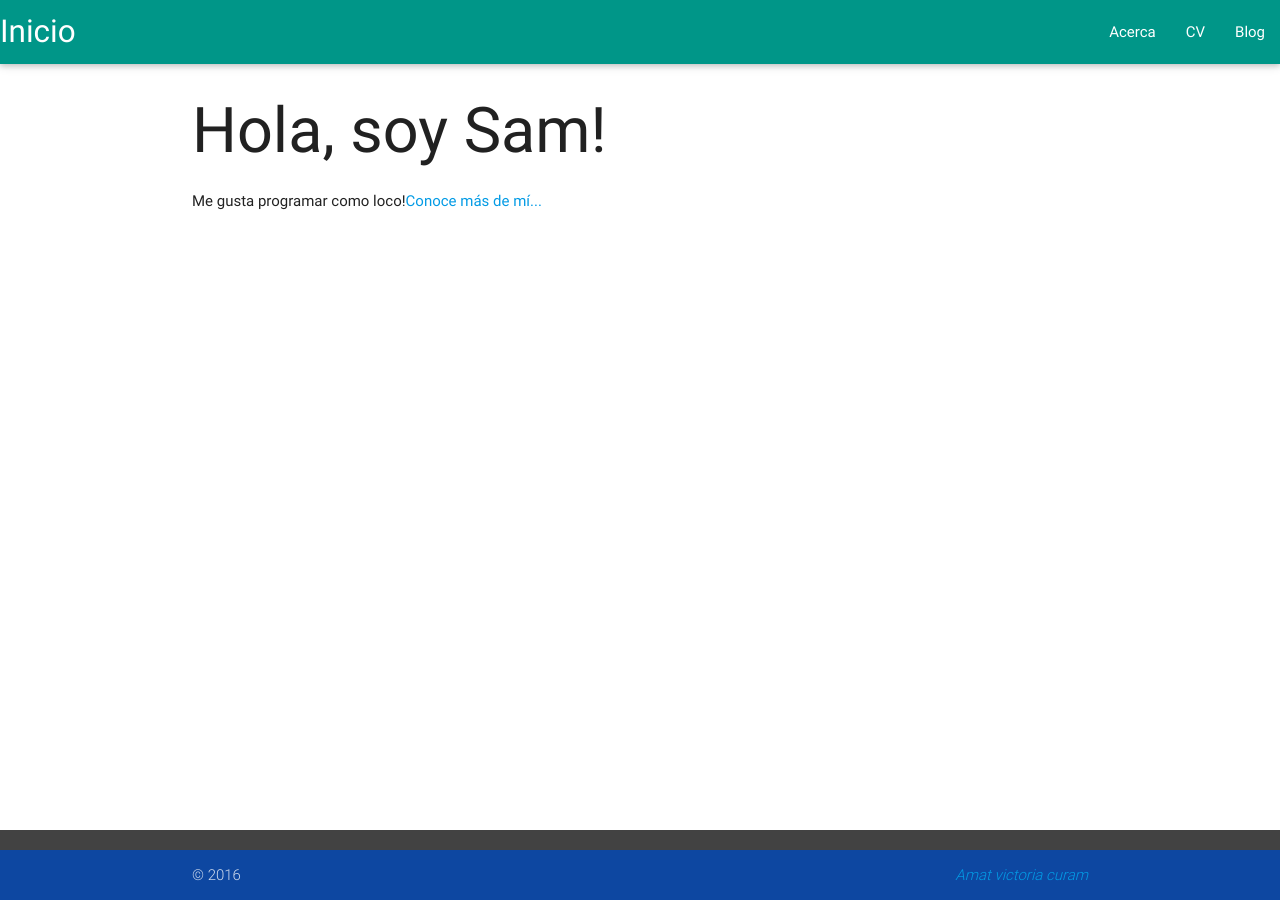
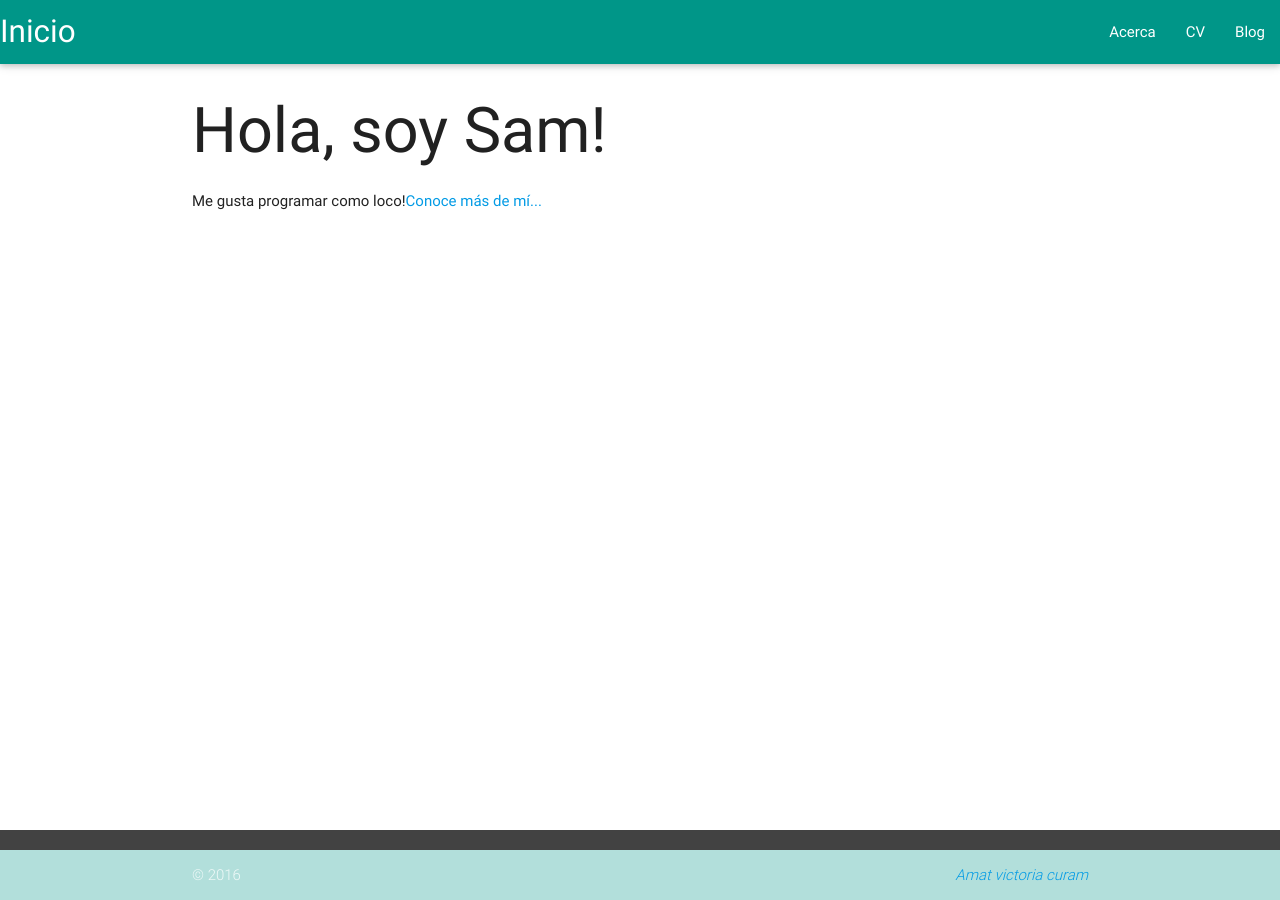
Before and after one commit to const3/const3.github.io, a Jekyll site: the page built from index.html, in a window 1280 px wide. Built offline with Jekyll 4.4.1, drawn with Linux system fonts in a browser that asks for light colours; nearby versions of some CDN libraries.

Commit message:
Update default.html

```diff
--- a/_layouts/default.html
+++ b/_layouts/default.html
@@ -37,7 +37,7 @@
       </main>
 
             <footer class="page-footer grey darken-3">
-          <div class="footer-copyright blue darken-4">
+          <div class="footer-copyright teal lighten-4">
             <div class="container">
             © 2016
 
```
